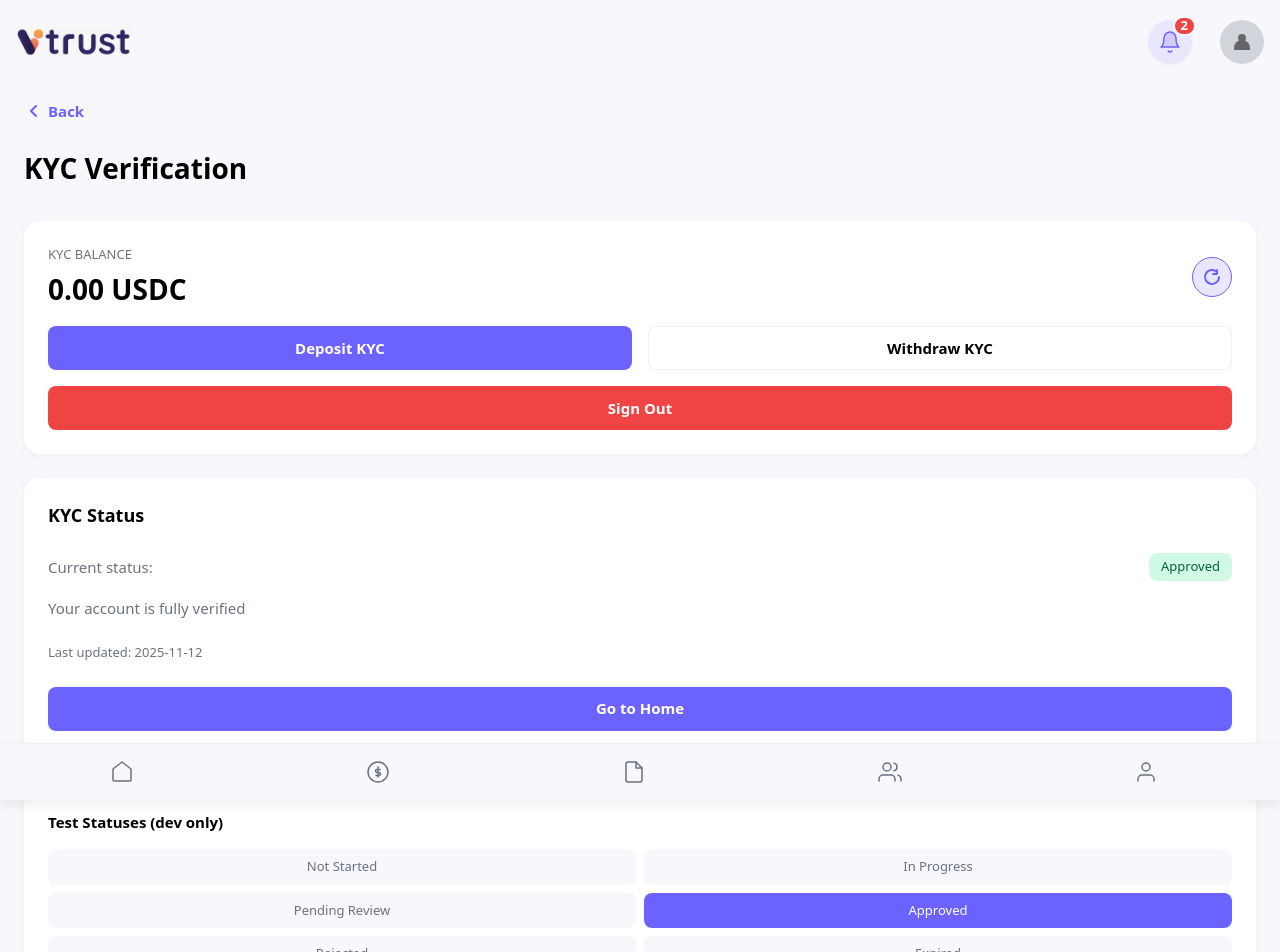
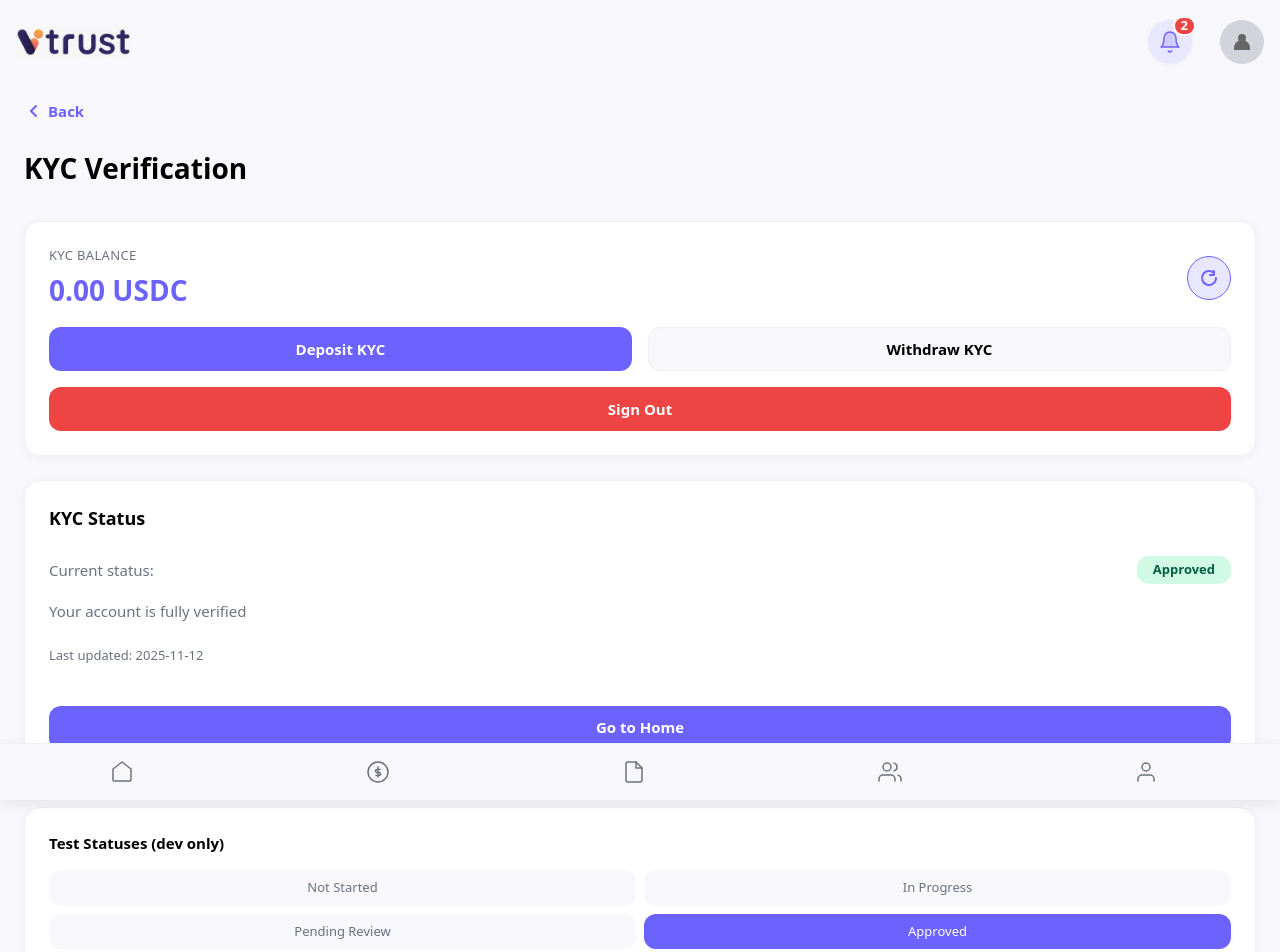
Before and after one commit to darkarki83/wireframe-app, a React (Vite) app: page /kyc in a window 1280 px wide. Shown: the top 952 px of the page. Built offline with nearby package versions, Linux system fonts and the light colour scheme.

Commit message:
Small update

```diff
--- a/src/pages/kyc/KycGate.tsx
+++ b/src/pages/kyc/KycGate.tsx
@@ -96,20 +96,20 @@ export default function KycGate() {
         </h1>
 
         {/* Balance Section */}
-        <div className="bg-base-surface rounded-lg shadow-base p-lg mb-lg">
+        <div className="bg-base-surface rounded-lg shadow-base p-lg mb-lg border border-base-border">
           <div className="flex items-center justify-between mb-md">
             <div>
-              <div className="text-caption text-text-secondary mb-xs">
-                KYC BALANCE
+              <div className="text-caption font-medium text-text-secondary mb-xs uppercase tracking-wide">
+                KYC Balance
               </div>
-              <div className="text-h1 font-semibold text-text-primary">
+              <div className="text-h1 font-bold text-primary-main">
                 {kycData.balance.toFixed(2)} USDC
               </div>
             </div>
             <button
               onClick={handleRefreshBalance}
               disabled={isRefreshing}
-              className={`flex items-center justify-center w-10 h-10 rounded-full bg-primary-light border border-primary-main cursor-pointer transition-transform duration-200 ${isRefreshing ? 'animate-spin' : 'hover:scale-110'
+              className={`flex items-center justify-center w-11 h-11 rounded-full bg-primary-light border border-primary-main cursor-pointer transition-all duration-200 ${isRefreshing ? 'animate-spin' : 'hover:scale-110 hover:shadow-md'
                 }`}
               title="Refresh balance"
             >
@@ -121,13 +121,13 @@ export default function KycGate() {
           <div className="grid grid-cols-2 gap-md mb-md">
             <button
               onClick={handleDeposit}
-              className="h-11 bg-primary-main hover:bg-primary-hover text-text-inverse border-none rounded-sm text-body font-semibold cursor-pointer transition-colors duration-200"
+              className="h-11 bg-primary-main hover:bg-primary-dark text-text-inverse border-none rounded-md text-body font-semibold cursor-pointer transition-colors duration-200"
             >
               Deposit KYC
             </button>
             <button
               onClick={handleWithdraw}
-              className="h-11 bg-base-surface hover:bg-base-background text-text-primary border border-base-border rounded-sm text-body font-semibold cursor-pointer transition-colors duration-200"
+              className="h-11 bg-base-background hover:bg-base-border text-text-primary border border-base-border rounded-md text-body font-semibold cursor-pointer transition-colors duration-200"
             >
               Withdraw KYC
             </button>
@@ -135,21 +135,21 @@ export default function KycGate() {
 
           <button
             onClick={handleSignOut}
-            className="w-full h-11 bg-red-500 hover:bg-red-600 text-white border-none rounded-sm text-body font-semibold cursor-pointer transition-colors duration-200"
+            className="w-full h-11 bg-status-error hover:bg-red-700 text-text-inverse border-none rounded-md text-body font-semibold cursor-pointer transition-colors duration-200"
           >
             Sign Out
           </button>
         </div>
 
         {/* KYC Status Section */}
-        <div className="bg-base-surface rounded-lg shadow-base p-lg">
+        <div className="bg-base-surface rounded-lg shadow-base p-lg border border-base-border">
           <h3 className="text-h2 font-semibold text-text-primary m-0 mb-lg">
             KYC Status
           </h3>
 
           <div className="flex items-center justify-between mb-md">
             <span className="text-body text-text-secondary">Current status:</span>
-            <span className={`px-3 py-1 rounded-sm text-caption font-medium ${statusConfig.bgClass} ${statusConfig.textClass}`}>
+            <span className={`px-md py-xs rounded-md text-caption font-semibold ${statusConfig.bgClass} ${statusConfig.textClass}`}>
               {statusConfig.label}
             </span>
           </div>
@@ -159,7 +159,7 @@ export default function KycGate() {
           </p>
 
           {kycData.lastUpdated && (
-            <div className="text-caption text-text-secondary">
+            <div className="text-caption text-text-secondary mb-lg">
               Last updated: {kycData.lastUpdated}
             </div>
           )}
@@ -168,7 +168,7 @@ export default function KycGate() {
           {kycData.status === 'not_started' && (
             <button
               onClick={() => alert('Start KYC process')}
-              className="w-full h-11 mt-lg bg-primary-main hover:bg-primary-hover text-text-inverse border-none rounded-sm text-body font-semibold cursor-pointer transition-colors duration-200"
+              className="w-full h-11 mt-md bg-primary-main hover:bg-primary-dark text-text-inverse border-none rounded-md text-body font-semibold cursor-pointer transition-colors duration-200 shadow-sm hover:shadow-md"
             >
               Start KYC
             </button>
@@ -177,7 +177,7 @@ export default function KycGate() {
           {kycData.status === 'rejected' && (
             <button
               onClick={() => alert('Retry KYC process')}
-              className="w-full h-11 mt-lg bg-primary-main hover:bg-primary-hover text-text-inverse border-none rounded-sm text-body font-semibold cursor-pointer transition-colors duration-200"
+              className="w-full h-11 mt-md bg-primary-main hover:bg-primary-dark text-text-inverse border-none rounded-md text-body font-semibold cursor-pointer transition-colors duration-200 shadow-sm hover:shadow-md"
             >
               Try Again
             </button>
@@ -186,7 +186,7 @@ export default function KycGate() {
           {kycData.status === 'expired' && (
             <button
               onClick={() => alert('Renew KYC process')}
-              className="w-full h-11 mt-lg bg-primary-main hover:bg-primary-hover text-text-inverse border-none rounded-sm text-body font-semibold cursor-pointer transition-colors duration-200"
+              className="w-full h-11 mt-md bg-primary-main hover:bg-primary-dark text-text-inverse border-none rounded-md text-body font-semibold cursor-pointer transition-colors duration-200 shadow-sm hover:shadow-md"
             >
               Renew KYC
             </button>
@@ -195,7 +195,7 @@ export default function KycGate() {
           {kycData.status === 'approved' && (
             <button
               onClick={() => navigate('/main')}
-              className="w-full h-11 mt-lg bg-primary-main hover:bg-primary-hover text-text-inverse border-none rounded-sm text-body font-semibold cursor-pointer transition-colors duration-200"
+              className="w-full h-11 mt-md bg-primary-main hover:bg-primary-dark text-text-inverse border-none rounded-md text-body font-semibold cursor-pointer transition-colors duration-200 shadow-sm hover:shadow-md"
             >
               Go to Home
             </button>
@@ -203,7 +203,7 @@ export default function KycGate() {
         </div>
 
         {/* Status Change Demo (for development) */}
-        <div className="mt-xl bg-base-surface rounded-lg shadow-base p-lg">
+        <div className="mt-xl bg-base-surface rounded-lg shadow-base p-lg border border-base-border">
           <h4 className="text-body font-semibold text-text-primary m-0 mb-md">
             Test Statuses (dev only)
           </h4>
@@ -212,8 +212,8 @@ export default function KycGate() {
               <button
                 key={status}
                 onClick={() => setKycData({ ...kycData, status })}
-                className={`py-sm px-md rounded-sm text-caption border-none cursor-pointer transition-colors duration-200 ${kycData.status === status
-                    ? 'bg-primary-main text-text-inverse'
+                className={`py-sm px-md rounded-md text-caption font-medium border-none cursor-pointer transition-colors duration-200 ${kycData.status === status
+                    ? 'bg-primary-main text-text-inverse shadow-sm'
                     : 'bg-base-background text-text-secondary hover:bg-base-border'
                   }`}
               >
```
Also changed, not shown: public/img/logo/logo-light-full.png (deleted).
